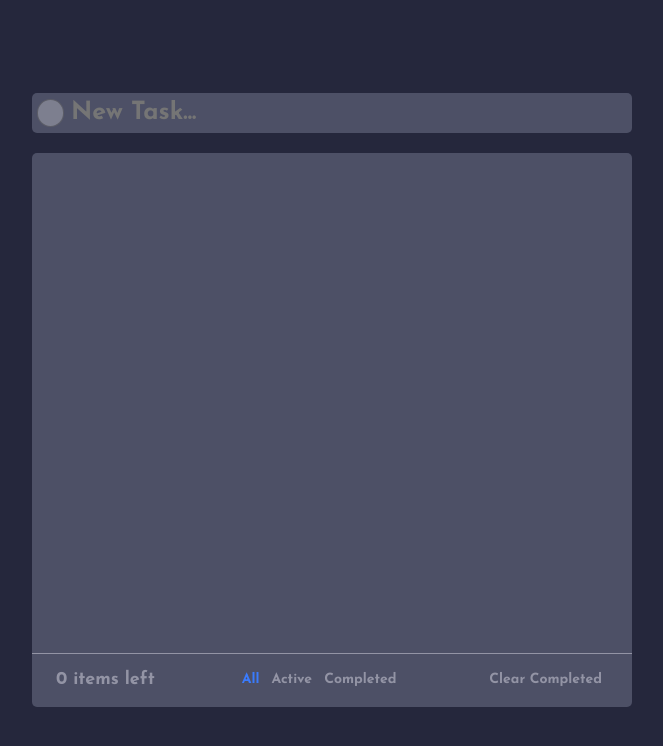
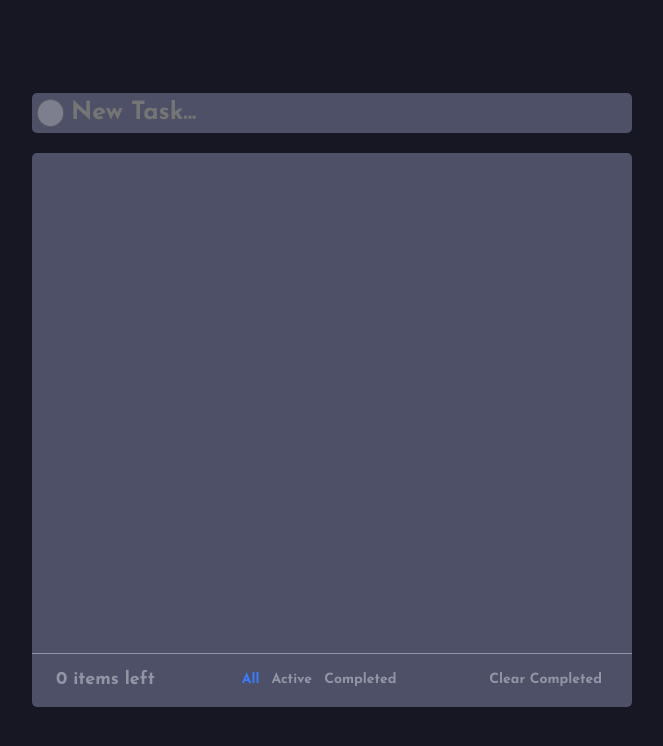
Before and after one commit to iago-guinossi/Challange, a React (Create React App) app in the folder app-lista/: page / in a window 1280 px wide. Shown: the top 746 px of the page, without its empty margins (308-971 px from the left). Built offline with nearby package versions, Linux system fonts and the light colour scheme.

Commit message:
change background color

```diff
--- a/app-lista/src/styles/globals.css
+++ b/app-lista/src/styles/globals.css
@@ -13,5 +13,5 @@ body {
     font-size: 18px;
     width: 100%;
     height: 100%;
-    background-color: hsl(235, 24%, 19%);
+    background-color: hsl(235, 21%, 11%);
 }
```
